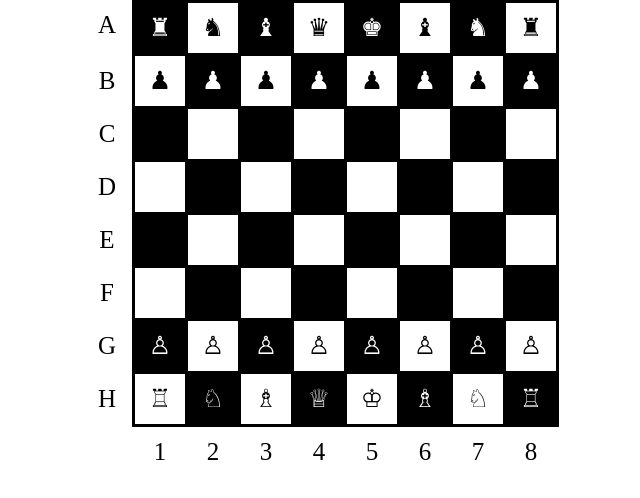
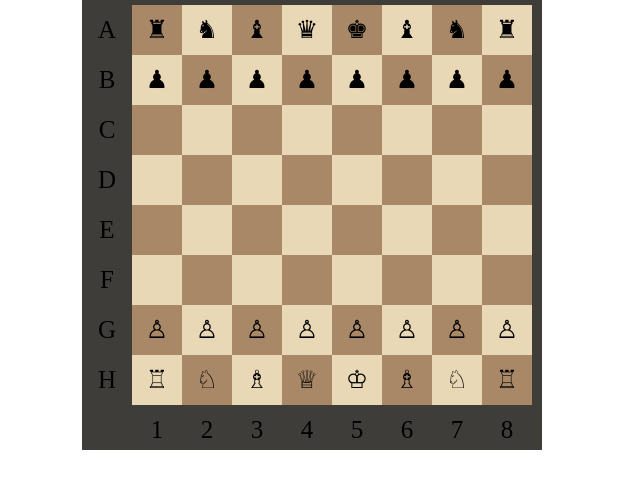
Before and after one commit to puraxa/chessboard, a plain HTML site: page index.html in a window 1280 px wide. Shown: the whole page, without its empty margins (318-958 px from the left). Drawn offline with Linux system fonts and the light colour scheme.

Commit message:
made it look like picture

```diff
--- a/index.html
+++ b/index.html
@@ -9,94 +9,96 @@
         <link rel="stylesheet" href="style.css" type="text/css">
     </head>
     <body>
-        <div class="border-none">A</div>
-        <div class="border-top left-border black">&#x265c;</div>
-        <div class="border-top">&#x265e;</div>
-        <div class="border-top black">&#x265d;</div>
-        <div class="border-top">&#x265b;</div>
-        <div class="border-top black">&#x265a;</div>
-        <div class="border-top">&#x265d;</div>
-        <div class="border-top black">&#x265e;</div>
-        <div class="border-top">&#x265c;</div>
+        <div class="wrapper">
+            <div class="margin-top">A</div>
+            <div class="margin-top black">&#x265c;</div>
+            <div class="margin-top white">&#x265e;</div>
+            <div class="margin-top black">&#x265d;</div>
+            <div class="margin-top white">&#x265b;</div>
+            <div class="margin-top black">&#x265a;</div>
+            <div class="margin-top white">&#x265d;</div>
+            <div class="margin-top black">&#x265e;</div>
+            <div class="margin-top white">&#x265c;</div>
 
-        <div class="border-none">B</div>
-        <div class="left-border">&#x265f;</div>
+            <div>B</div>
+            <div class="white">&#x265f;</div>
             <div class="black">&#x265f;</div>
-        <div>&#x265f;</div>
+            <div class="white">&#x265f;</div>
             <div class="black">&#x265f;</div>
-        <div>&#x265f;</div>
+            <div class="white">&#x265f;</div>
             <div class="black">&#x265f;</div>
-        <div>&#x265f;</div>
+            <div class="white">&#x265f;</div>
             <div class="black">&#x265f;</div>
 
-        <div class="border-none">C</div>
-        <div class="black left-border"></div>
-        <div></div>
+            <div>C</div>
+            <div class="black "></div>
+            <div class="white"></div>
             <div class="black"></div>
-        <div></div>
+            <div class="white"></div>
             <div class="black"></div>
-        <div></div>
+            <div class="white"></div>
             <div class="black"></div>
-        <div></div>
+            <div class="white"></div>
 
-        <div class="border-none">D</div>
-        <div class="left-border"></div>
+            <div>D</div>
+            <div class="white"></div>
             <div class="black"></div>
-        <div></div>
+            <div class="white"></div>
             <div class="black"></div>
-        <div></div>
+            <div class="white"></div>
             <div class="black"></div>
-        <div></div>
+            <div class="white"></div>
             <div class="black"></div>
 
-        <div class="border-none">E</div>
-        <div class="black left-border"></div>
-        <div></div>
+            <div>E</div>
+            <div class="black "></div>
+            <div class="white"></div>
             <div class="black"></div>
-        <div></div>
+            <div class="white"></div>
             <div class="black"></div>
-        <div></div>
+            <div class="white"></div>
             <div class="black"></div>
-        <div></div>
+            <div class="white"></div>
 
-        <div class="border-none">F</div>
-        <div class="left-border"></div>
+            <div>F</div>
+            <div class="white"></div>
             <div class="black"></div>
-        <div></div>
+            <div class="white"></div>
             <div class="black"></div>
-        <div></div>
+            <div class="white"></div>
             <div class="black"></div>
-        <div></div>
+            <div class="white"></div>
             <div class="black"></div>
 
-        <div class="border-none">G</div>
-        <div class="black left-border">&#x2659;</div>
-        <div>&#x2659;</div>
+            <div>G</div>
+            <div class="black ">&#x2659;</div>
+            <div class="white">&#x2659;</div>
             <div class="black">&#x2659;</div>
-        <div>&#x2659;</div>
+            <div class="white">&#x2659;</div>
             <div class="black">&#x2659;</div>
-        <div>&#x2659;</div>
+            <div class="white">&#x2659;</div>
             <div class="black">&#x2659;</div>
-        <div>&#x2659;</div>
+            <div class="white">&#x2659;</div>
 
-        <div class="border-none">H</div>
-        <div class="left-border">&#x2656;</div>
+            <div>H</div>
+            <div class="white">&#x2656;</div>
             <div class="black">&#x2658;</div>
-        <div>&#x2657;</div>
+            <div class="white">&#x2657;</div>
             <div class="black">&#x2655;</div>
-        <div>&#x2654;</div>
+            <div class="white">&#x2654;</div>
             <div class="black">&#x2657;</div>
-        <div>&#x2658;</div>
+            <div class="white">&#x2658;</div>
             <div class="black">&#x2656;</div>
 
-        <div class="border-none"></div>
-        <div class="border-none margin-left">1</div>
-        <div class="border-none margin-left">2</div>
-        <div class="border-none margin-left">3</div>
-        <div class="border-none margin-left">4</div>
-        <div class="border-none margin-left">5</div>
-        <div class="border-none margin-left">6</div>
-        <div class="border-none margin-left">7</div>
-        <div class="border-none margin-left">8</div>
+            <div></div>
+            <div>1</div>
+            <div>2</div>
+            <div>3</div>
+            <div>4</div>
+            <div>5</div>
+            <div>6</div>
+            <div>7</div>
+            <div>8</div>
+        </div>
     </body>
 </html>
--- a/style.css
+++ b/style.css
@@ -4,8 +4,6 @@ body {
 }
 div {
     float: left;
-    border-right: solid;
-    border-bottom: solid;
     height: 50px;
     width: 50px;
     text-align: center;
@@ -13,20 +11,17 @@ div {
     line-height: 50px;
     font-size: 25px;
 }
-.left-border {
-    border-left: solid;
+.black {
+    background-color: #A88867;
 }
-.margin-left {
-    margin-left: 3px;
+.wrapper {
+    width: 460px;
+    height: 450px;
+    background-color: #3F3D3A;
 }
-.border-top {
-    border-top: solid;
+.white {
+    background-color: #E9D8B6;
 }
-.black {
-    background-color: black;
-    color: white;
-    border-color: black;
+.margin-top {
+    margin-top: 5px;
 }
-.border-none {
-    border: none;
-}
```
Lines whose indentation alone changed are shown as unchanged.
